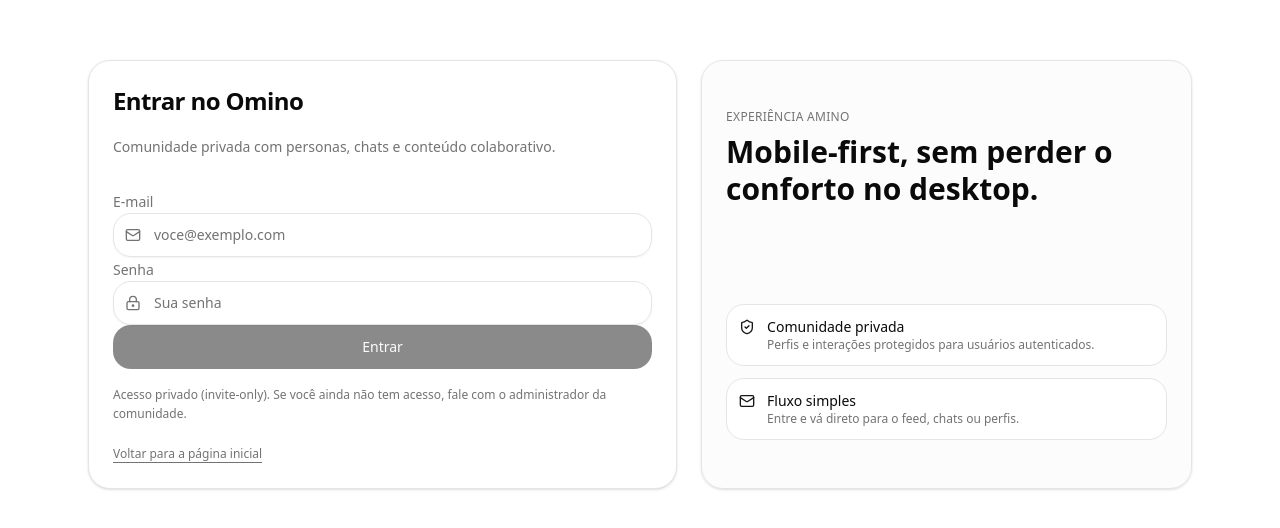
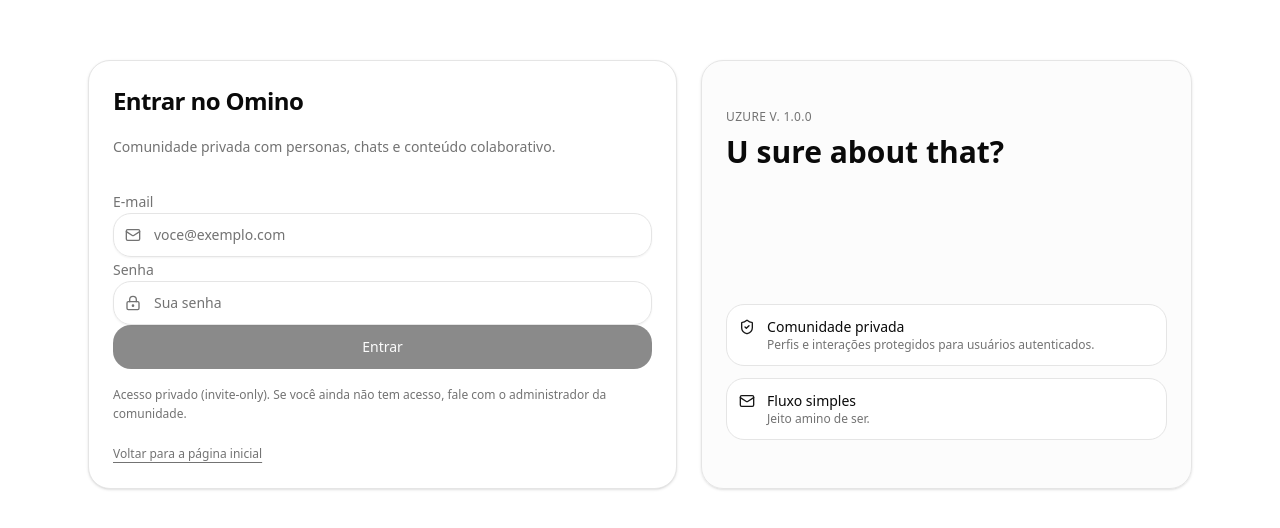
Before and after one commit to whoiszxmi/omino, a Next.js app: page /app/login in a window 1280 px wide. Shown: the part 126-654 px from the top of the page. Built offline with nearby package versions, Linux system fonts and the light colour scheme; no server answers.

Commit message:
refactor: update branding text in LoginClient component

```diff
--- a/src/app/app/(public)/login/LoginClient.tsx
+++ b/src/app/app/(public)/login/LoginClient.tsx
@@ -124,10 +124,10 @@
           <CardContent className="flex h-full flex-col justify-between gap-5 p-5 sm:p-6">
             <div className="space-y-2">
               <p className="text-xs font-medium uppercase tracking-wide text-muted-foreground">
-                Experiência Amino
+                Uzure v. 1.0.0
               </p>
               <h1 className="text-2xl font-semibold leading-tight sm:text-3xl">
-                Mobile-first, sem perder o conforto no desktop.
+                U sure about that?
               </h1>
             </div>
 
@@ -147,7 +147,7 @@
                 <div>
                   <p className="text-sm font-medium">Fluxo simples</p>
                   <p className="text-xs text-muted-foreground">
-                    Entre e vá direto para o feed, chats ou perfis.
+                    Jeito amino de ser.
                   </p>
                 </div>
               </div>
```
